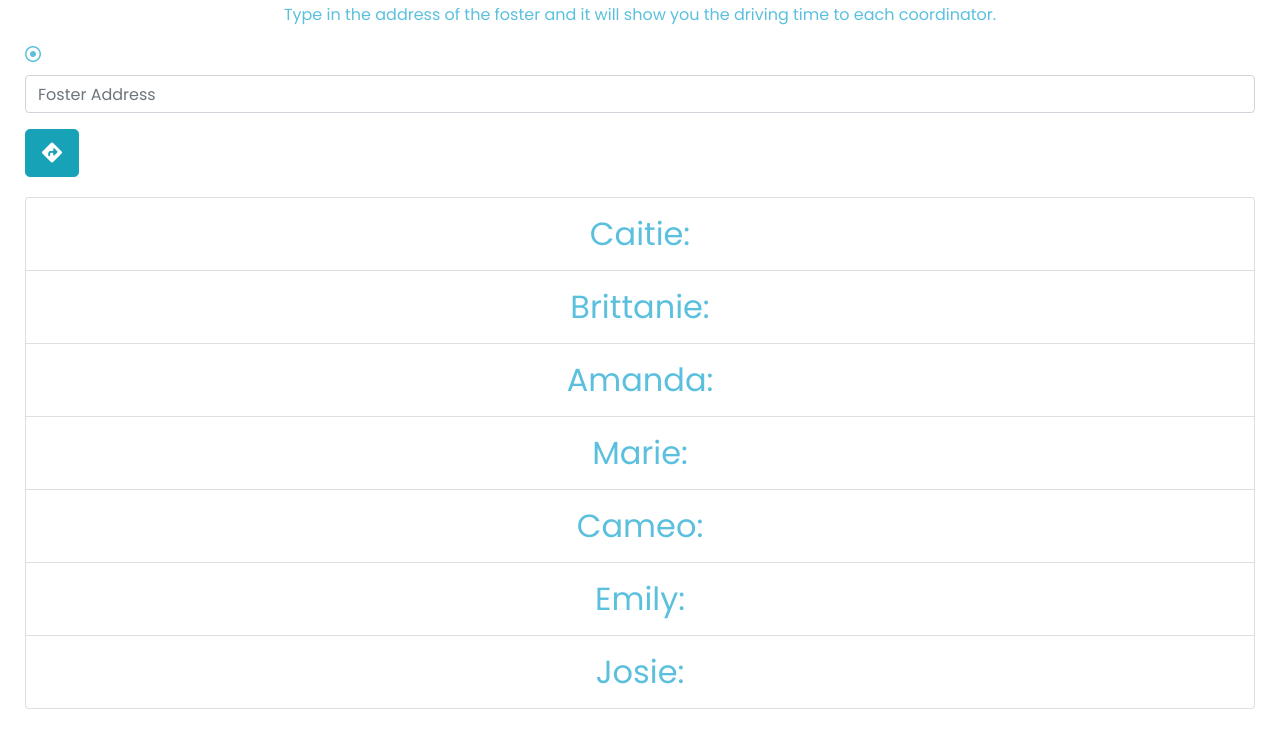
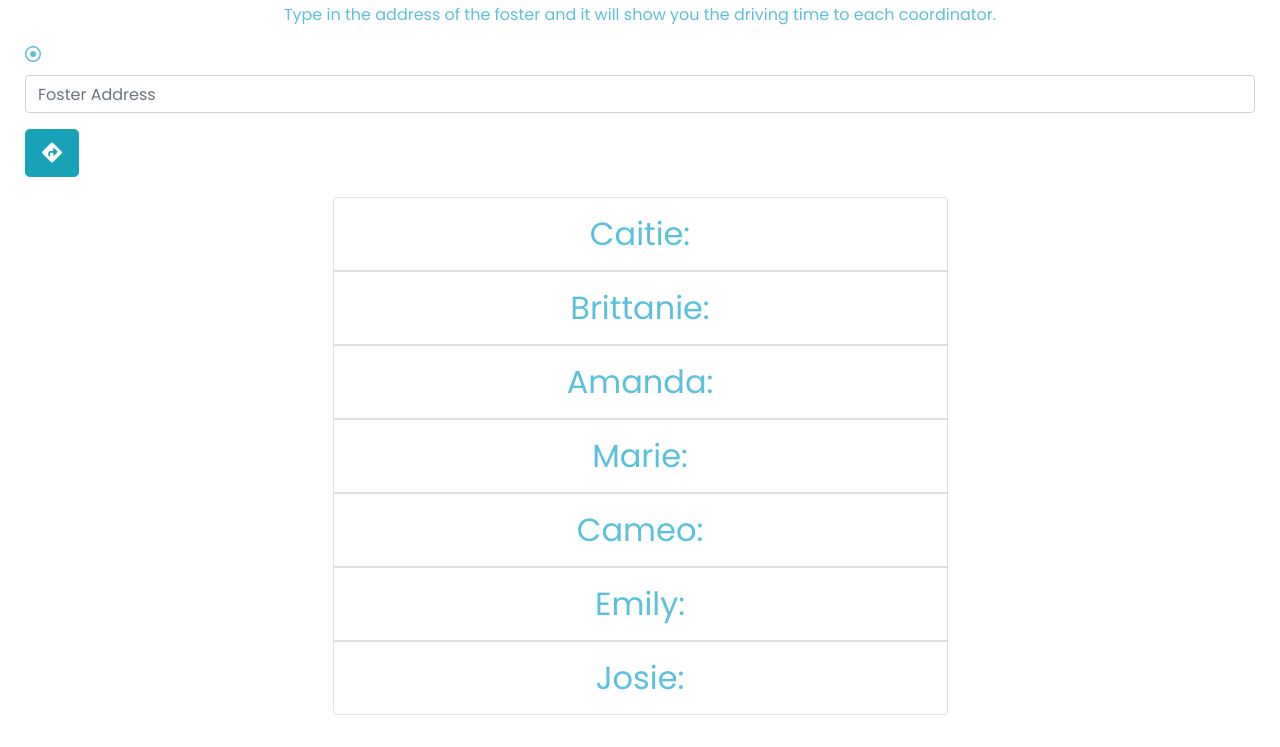
Before and after one commit to bpolasek519/Rescue-Map-App, a website: page map test/index.html in a window 1280 px wide. Shown: the part 53-800 px from the top of the page. Drawn offline with nearby package versions, Linux system fonts and the light colour scheme; some packages are replaced by stand-ins of ours.

Commit message:
Edited formatting of list

```diff
--- a/map test/style.css
+++ b/map test/style.css
@@ -57,3 +57,8 @@ body {
     border-right: 8px solid transparent;
     border-top: 8px solid #4285F4;
   }
+
+  .list-group-item{
+    width: 50%;
+    margin: auto;
+  }
```
Also changed, not shown: map test/app.js (+0 -17 lines).
